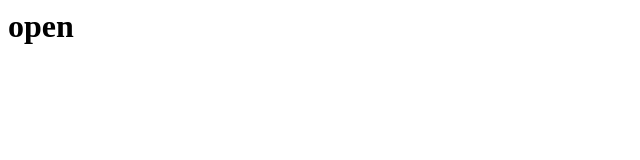
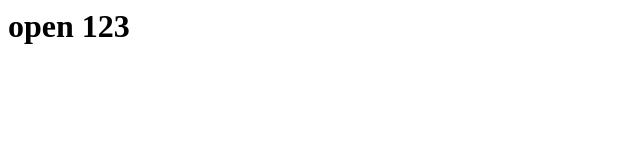
Before and after one commit to countff/open, a plain HTML site: page README/index.html in a window 1280 px wide. Shown: the full height of the page, 0-640 px from the left. Drawn offline with Linux system fonts and the light colour scheme.

Commit message:
deploy: b4dc94060a379ab24633e02f9741a1f05317e7e5

```diff
--- a/README/index.html
+++ b/README/index.html
@@ -1 +1 @@
-<h1>open</h1>
+<h1>open 123</h1>
```
